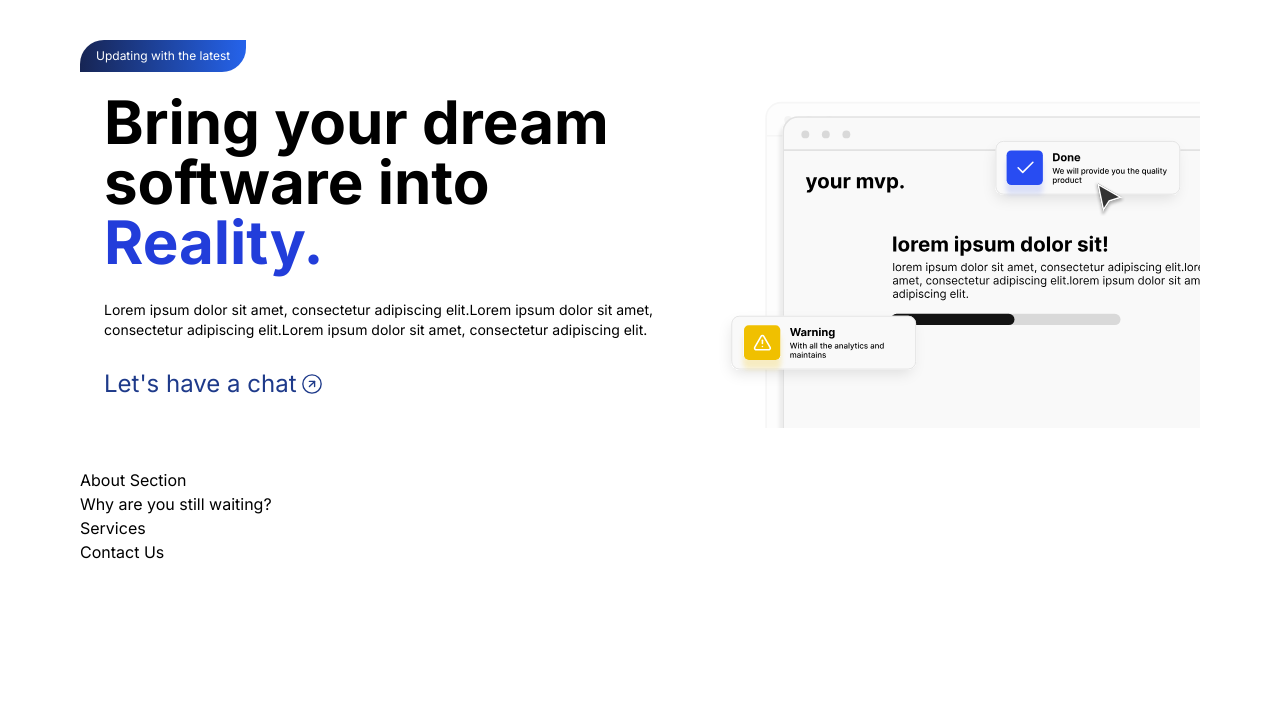
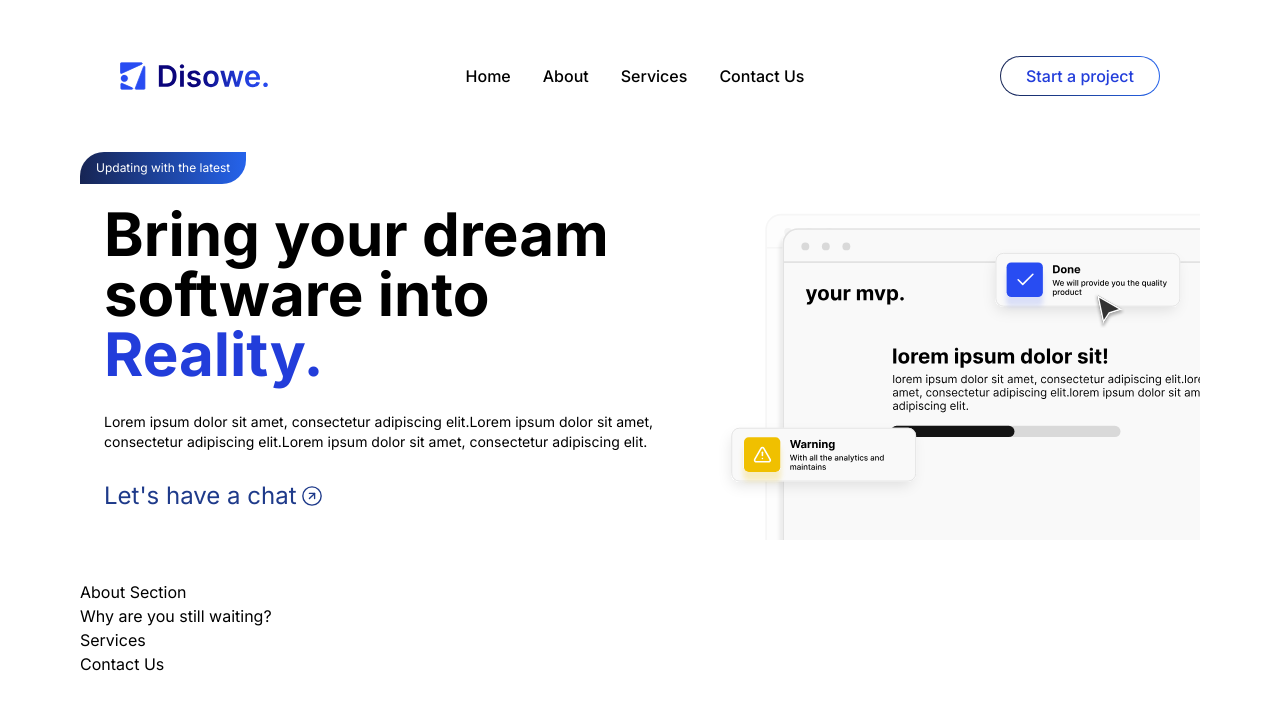
Before and after one commit to Disowe-Labs-Inc/disowelabs.com, a Next.js app: page / in a window 1280 px wide. Shown: the top 710 px of the page. Built offline with nearby package versions, Linux system fonts and the light colour scheme.

Commit message:
wip: Navigation bar with custom props

```diff
--- a/src/app/(landing)/layout.tsx
+++ b/src/app/(landing)/layout.tsx
@@ -1,7 +1,7 @@
 import "@/styles/globals.css";
 import { LandingPageMetadata } from "@/data";
 import { inter } from "@/styles/fonts";
-import { Container } from "@/components/common";
+import { Container, Navigation } from "@/components/common";
 
 export const metadata = LandingPageMetadata;
 
@@ -13,7 +13,10 @@ export default function RootLayout({
   return (
     <html lang="en">
       <body className={`${inter.className} global-background-color`}>
-        <Container>{children}</Container>
+        <Container>
+          <Navigation />
+          {children}
+        </Container>
       </body>
     </html>
   );
--- a/src/components/common/layout/index.tsx
+++ b/src/components/common/layout/index.tsx
@@ -1,3 +1,4 @@
 export { default as Container } from "./container";
-export { default as Navigation } from "./navigation";
 export { default as Footer } from "./footer";
+
+export * from "./navigation";
--- a/src/components/common/layout/navigation.tsx
+++ /dev/null
@@ -1,5 +0,0 @@
-const Navigation = () => {
-  return <div>This is navigation</div>;
-};
-
-export default Navigation;
--- /dev/null
+++ b/src/components/common/layout/navigation/button-cta.tsx
@@ -0,0 +1,39 @@
+'use client';
+
+import { useState } from "react";
+import { Menu, X } from "lucide-react";
+import StartProjectBtn from "./start-a-project-btn";
+
+const ButtonCTA = () => {
+
+  const [isMenuOpen, setIsMenuOpen] = useState(false);
+
+  const handleMenu = () => {
+    setIsMenuOpen(!isMenuOpen);
+  }
+
+  return (
+    <div>
+      <div className="hidden md:flex">
+        <StartProjectBtn />
+      </div>
+
+      <div className="flex md:hidden">
+        {isMenuOpen && (
+          <button onClick={handleMenu}>
+            <X size={24} />
+          </button>
+        )}
+
+        {!isMenuOpen && (
+          <button onClick={handleMenu}>
+            <Menu size={24} />
+          </button>
+        )}
+      </div>
+
+    </div>
+  )
+}
+
+export default ButtonCTA;
--- /dev/null
+++ b/src/components/common/layout/navigation/index.tsx
@@ -0,0 +1 @@
+export { default as Navigation } from "./navigation";
--- /dev/null
+++ b/src/components/common/layout/navigation/menu-content.tsx
@@ -0,0 +1,23 @@
+import { NavigationData } from "@/data/navigation.data";
+import Link from "next/link";
+
+const styles = {
+  titleList: "font-medium hidden md:flex md:flex-row md:gap-8",
+  link: "text-black hover:text-blue-600"
+}
+
+const MenuContent = () => {
+  return (
+    <div>
+      <div className={styles.titleList}>
+        {NavigationData.map((item, id) => (
+          <Link className={styles.link} href={item.url} key={id}>
+            {item.title}
+          </Link>
+        ))}
+      </div>
+    </div >
+  )
+}
+
+export default MenuContent;
--- /dev/null
+++ b/src/components/common/layout/navigation/navigation.tsx
@@ -0,0 +1,15 @@
+import { DisoweLogoColor } from "@/icons";
+import MenuContent from "./menu-content";
+import ButtonCTA from "./button-cta";
+
+const Navigation = () => {
+  return (
+    <div className="bg-white flex flex-row justify-between items-center w-full mt-10 py-4 px-10 rounded-full">
+      <DisoweLogoColor width={150} height={40} />
+      <MenuContent />
+      <ButtonCTA />
+    </div>
+  );
+};
+
+export default Navigation;
--- /dev/null
+++ b/src/components/common/layout/navigation/start-a-project-btn.tsx
@@ -0,0 +1,14 @@
+const StartProjectBtn = () => {
+  return (
+    <button
+      className="
+        transtion group flex h-10 w-40 items-center justify-center rounded-full bg-gradient-to-r from-blue-950 to-blue-600 p-[1.45px] text-[#223DDA] font-medium duration-300 hover:bg-transparent hover:shadow-2xl hover:shadow-purple-600/30
+        ">
+      <div className="flex h-full w-full items-center justify-center rounded-full bg-white transition duration-300 ease-in-out group-hover:bg-gradient-to-r group-hover:from-blue-950 group-hover:to-blue-600 group-hover:transition group-hover:duration-300 group-hover:ease-in-out group-hover:text-white">
+        Start a project
+      </div>
+    </button>
+  );
+}
+
+export default StartProjectBtn;
--- /dev/null
+++ b/src/data/navigation.data.ts
@@ -0,0 +1,24 @@
+const NavigationData: INavigationItem[] = [
+  {
+    id: 1,
+    title: "Home",
+    url: "#home",
+  },
+  {
+    id: 2,
+    title: "About",
+    url: "#about",
+  },
+  {
+    id: 3,
+    title: "Services",
+    url: "#services",
+  },
+  {
+    id: 4,
+    title: "Contact Us",
+    url: "#contactus",
+  },
+];
+
+export { NavigationData };
--- /dev/null
+++ b/src/types/navigation-items.d.ts
@@ -0,0 +1,7 @@
+declare interface INavigationItem {
+  id: number;
+  title: string;
+  url: string;
+  isActive?: boolean;
+  color?: string;
+}
```
